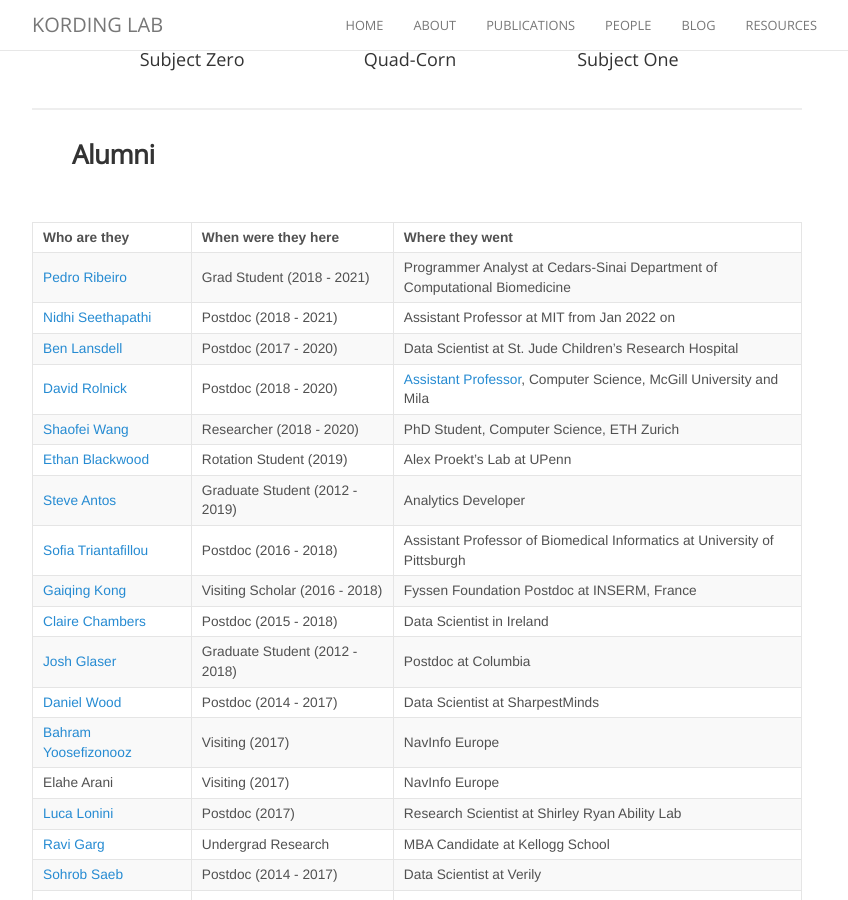
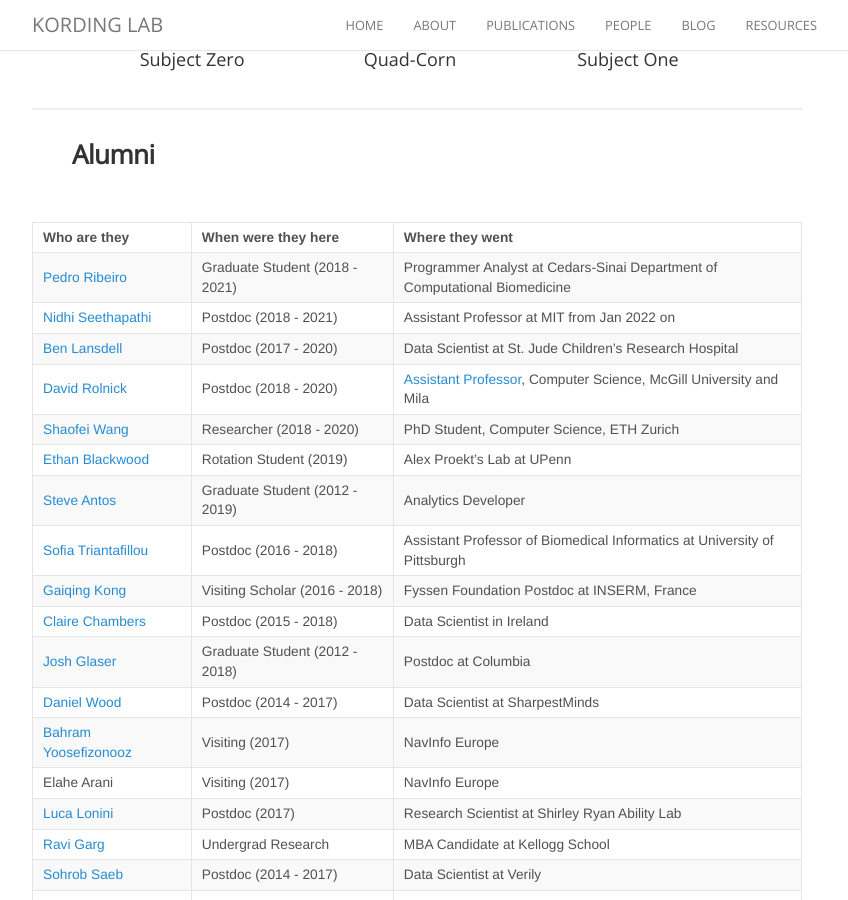
Before and after one commit to KordingLab/KordingLab.github.io, a Jekyll site: the page built from people.md, in a window 1280 px wide and 900 px high, scrolled down 2565 px. Shown: the whole window, without its empty margins (223-1071 px from the left). Built offline with Jekyll 4.4.1, drawn with Linux system fonts in a browser that asks for light colours; nearby versions of some CDN libraries; comment, search, counter and statistics services are not loaded.

Commit message:
Update people.md

```diff
--- a/people.md
+++ b/people.md
@@ -58,7 +58,7 @@ permalink: /people/
 
 | Who are they | When were they here | Where they went |
 | :------------- |:-------------| :-----------|
-| [Pedro Ribeiro](https://www.linkedin.com/in/pedro-ribeiro/) | Grad Student (2018 - 2021) | Programmer Analyst at Cedars-Sinai Department of Computational Biomedicine|
+| [Pedro Ribeiro](https://www.linkedin.com/in/pedro-ribeiro/) | Graduate Student (2018 - 2021) | Programmer Analyst at Cedars-Sinai Department of Computational Biomedicine|
 [Nidhi Seethapathi](https://www.seethapathilab.org) | Postdoc (2018 - 2021) | Assistant Professor at MIT from Jan 2022 on |
 | [Ben Lansdell](http://benlansdell.github.io) | Postdoc (2017 - 2020) | Data Scientist at St. Jude Children's Research Hospital |
 | [David Rolnick](http://kordinglab.com/people/david_rolnick/index.html) | Postdoc (2018 - 2020) | [Assistant Professor](http://www.davidrolnick.com), Computer Science, McGill University and Mila |
```
